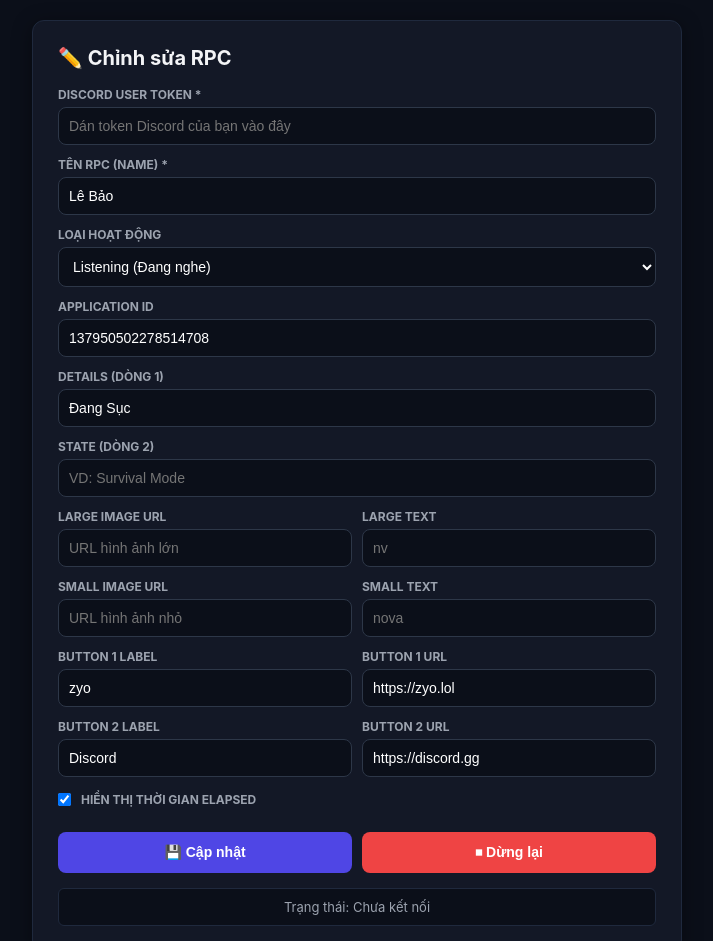
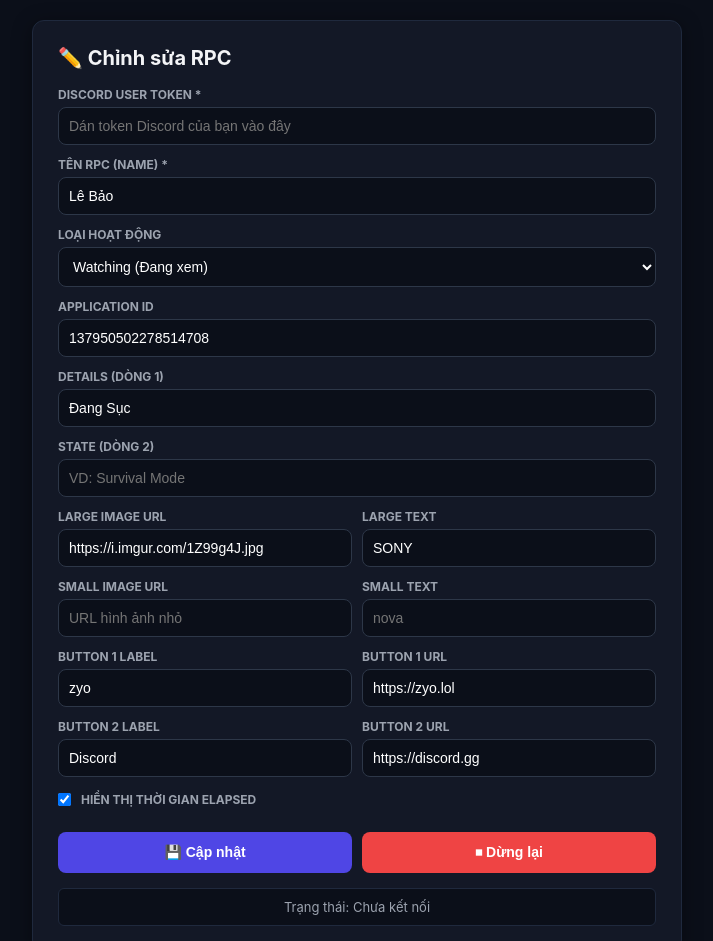
Before and after one commit to dinhhieudepzai-ux/-my-discord-rpc, a website: page index.html in a window 1280 px wide. Shown: the top 941 px of the page, without its empty margins (283-996 px from the left). Drawn offline with Linux system fonts and the light colour scheme.

Commit message:
Update index.html

```diff
--- a/index.html
+++ b/index.html
@@ -3,7 +3,7 @@
 <head>
     <meta charset="UTF-8">
     <meta name="viewport" content="width=device-width, initial-scale=1.0">
-    <title>DiscordRPC - 808</title>
+    <title>NovaRPC Manager Clone</title>
     <style>
         * { box-sizing: border-box; }
         body {
@@ -95,8 +95,8 @@
             <select id="activityType">
                 <option value="0">Playing (Đang chơi)</option>
                 <option value="1">Streaming (Đang phát trực tiếp)</option>
-                <option value="2" selected>Listening (Đang nghe)</option>
-                <option value="3">Watching (Đang xem)</option>
+                <option value="2">Listening (Đang nghe)</option>
+                <option value="3" selected>Watching (Đang xem)</option>
                 <option value="5">Competing (Đang thi đấu)</option>
             </select>
 
@@ -112,11 +112,11 @@
             <div class="row">
                 <div>
                     <label>Large Image URL</label>
-                    <input type="text" id="largeImage" placeholder="URL hình ảnh lớn">
+                    <input type="text" id="largeImage" value="https://i.imgur.com/1Z99g4J.jpg" placeholder="URL hình ảnh lớn">
                 </div>
                 <div>
                     <label>Large Text</label>
-                    <input type="text" id="largeText" placeholder="nv">
+                    <input type="text" id="largeText" value="SONY">
                 </div>
             </div>
 
@@ -270,7 +270,7 @@
                             }
                         }));
                         statusBox.style.color = '#10b981';
-                        statusBox.innerText = 'Cập nhật thành công! Trạng thái đã hiện lên Discord.';
+                        statusBox.innerText = 'Cập nhật thành công! Trạng thái đã hiện lên Discord kèm ảnh SONY.';
                     }, 1500);
                 }
             };
@@ -284,7 +284,6 @@
         function stopRPC() {
             const statusBox = document.getElementById('status');
             if (ws && ws.readyState === WebSocket.OPEN) {
-                // Xóa trạng thái ngay lập tức trên Discord
                 ws.send(JSON.stringify({
                     op: 3,
                     d: {
```
